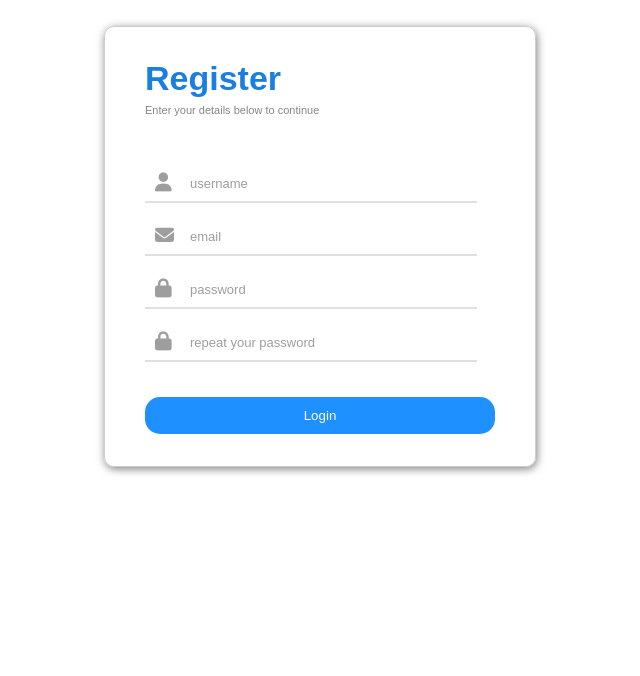
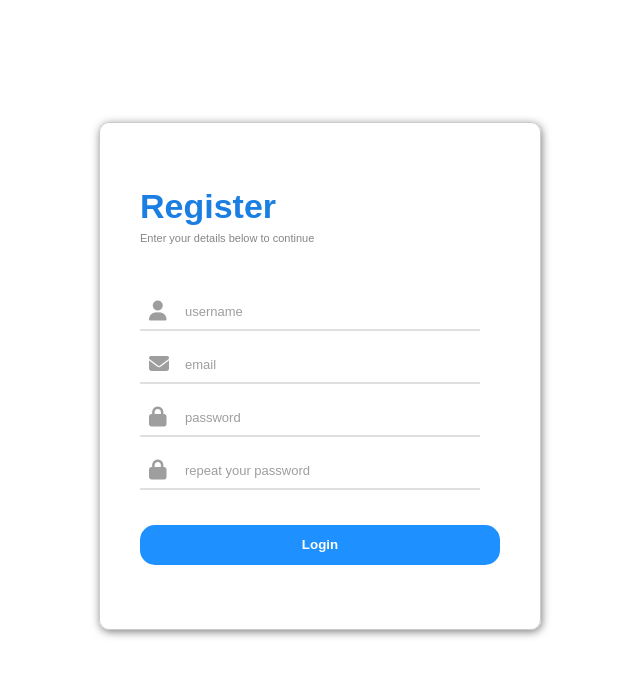
Before and after one commit to RaulG23-pixel/spend-app, a React (Create React App) app: page /register in a window 1280 px wide. Shown: the top 676 px of the page, without its empty margins (320-960 px from the left). Built offline with nearby package versions, Linux system fonts and the light colour scheme.

Commit message:
modificaciones al modulo de login y registro

```diff
--- a/src/components/home/About.js
+++ b/src/components/home/About.js
@@ -21,7 +21,7 @@ function About() {
             nisi. Donec laoreet nisi vitae felis pulvinar, Duis fringilla
             laoreet metus eu pellentesque.
           </p>
-          <NavLink to="/dashboard" className="btn_landing btn_about">
+          <NavLink to="/login" className="btn_landing btn_about">
             Get started
           </NavLink>
         </div>
--- a/src/components/home/Hero.js
+++ b/src/components/home/Hero.js
@@ -79,7 +79,7 @@ function Hero() {
         <div className="hero__text">
           <h1>Spend analytics with one click</h1>
           <p>Explore a new definition of data visualization with our tools</p>
-          <NavLink className="btn_landing btn_hero" to="/dashboard">
+          <NavLink className="btn_landing btn_hero" to="/login">
             Get started
           </NavLink>
         </div>
--- a/src/index.css
+++ b/src/index.css
@@ -98,91 +98,9 @@ main h1 {
   font-size: 65px;
 }
 
-/*CARD*/
-.login_card {
-  border: 1px solid #ccc;
-  margin: 1.6rem auto;
-  width: min(68%, 350px);
-  padding: 2rem 2.5rem;
-  border-radius: 10px;
-  height: auto;
-  box-shadow: 1px 2px 8px rgba(0, 0, 0, 0.5);
-}
-.card_header {
-  margin-bottom: 3rem;
-}
-.card_header h3 {
-  color: rgb(27, 126, 226);
-  font-size: 34px;
-  margin: 0 0 2px 0;
-  text-align: left;
-}
 
-.card_header span {
-  font-size: 11px;
-  color: rgb(134, 134, 134);
-  top: 30px;
-}
-span.header_error {
-  color: red;
-  font-size: 13px;
-  display: block;
-  margin-top: 2px;
-}
 
-.form_group {
-  display: block;
-  margin-bottom: 1rem;
-}
-.form_input {
-  position: relative;
-}
-.icon_helper {
-  position: absolute;
-  color: rgb(158, 158, 158);
-  padding: 6px;
-  font-size: 19px;
-  left: 4px;
-}
-.error {
-  font-size: 12px;
-  color: red;
-  margin: 8px;
-}
-
-.form_control {
-  border: none;
-  border-bottom: 2px solid rgb(224, 224, 224);
-  padding: 10px 0 10px 45px;
-  outline: none;
-  font-size: 13px;
-  transition: all 0.4s ease;
-  width: 82%;
-}
-input:focus {
-  border-bottom: 2px solid dodgerblue;
-}
-::placeholder {
-  color: rgb(158, 158, 158);
-}
-.btn_submit {
-  border: none;
-  border-radius: 15px;
-  background: dodgerblue;
-  color: white;
-  display: block;
-  width: 100%;
-  cursor: pointer;
-  height: 37px;
-  margin-top: 2.2rem;
-  font-weight: 500;
-  outline: none;
-  transition: all 0.3s cubic-bezier(0.165, 0.2, 0.75, 1);
-}
-.btn_submit:hover {
-  background: rgb(16, 80, 143);
-}
-
+/*Spinner loader*/
 .loaderContainer {
   width: 100%;
   height: 600px;
--- a/src/pages/Login.js
+++ b/src/pages/Login.js
@@ -3,6 +3,8 @@ import { Redirect } from "react-router-dom";
 import useForm from "../helpers/useForm";
 import validateInfo from "../helpers/validate";
 import { logIn } from "../services/userService";
+import { setAccessToken } from "../utils/utils";
+import "./css/login.css";
 
 function Login() {
   const [isLogged, setIsLogged] = useState(false);
@@ -12,13 +14,15 @@ function Login() {
     useForm(validateInfo);
 
   useEffect(() => {
+    console.log(user);
     if (isSubmitted && user) {
       setIsLoading(true);
+
       logIn(user)
         .then((res) => {
           const { data } = res;
           if (data.code === 200) {
-            localStorage.setItem("access_token", data.access_token);
+            setAccessToken(data.access_token);
             setIsLoading(false);
             setIsLogged(true);
           }
--- a/src/pages/Register.js
+++ b/src/pages/Register.js
@@ -3,15 +3,39 @@ import useForm from "../helpers/useForm";
 import validateInfo from "../helpers/validate";
 import { Redirect } from "react-router-dom";
 import { createUser } from "../services/userService";
+import { setAccessToken } from "../utils/utils";
 
 function Register() {
   const [isRegistered, setIsRegistered] = useState(false);
   const [isLoading, setIsLoading] = useState(false);
+  const [errorHeader, setErrorHeader] = useState(false);
+  const [registeredUser, setRegisteredUser] = useState(null);
   const { handleSubmit, handleKeyUp, errors, isSubmitted, user } =
     useForm(validateInfo);
 
-  if (isRegistered) {
-    return <Redirect to="/dashboard" />;
+  useEffect(() => {
+    if (user && isSubmitted) {
+      setIsLoading(true);
+      createUser(user)
+        .then((res) => {
+          const { data } = res;
+          if (data.code === 201) {
+            setAccessToken(data.access_token);
+            setIsLoading(false);
+            setIsRegistered(true);
+            console.log(data);
+          }
+          if (data.code === 401) {
+            setErrorHeader(data.message);
+            setIsLoading(false);
+          }
+        })
+        .catch((error) => console.log(error));
+    }
+  }, [user, isSubmitted]);
+
+  if (isRegistered && registeredUser) {
+    //return <Redirect to="/dashboard" />;
   }
   if (isLoading) {
     return (
@@ -29,6 +53,7 @@ function Register() {
       <div className="card_header">
         <h3>Register</h3>
         <span>Enter your details below to continue</span>
+        <span>{errorHeader}</span>
       </div>
       <form onSubmit={handleSubmit}>
         <div className="form_group">
--- /dev/null
+++ b/src/pages/css/login.css
@@ -0,0 +1,94 @@
+/*CARD*/
+.login_card {
+    border: 1px solid #ccc;
+    margin: 7.6rem auto 0 auto;
+    width: min(68%, 360px);
+    padding: 4rem 2.5rem;
+    border-radius: 10px;
+    height: auto;
+    box-shadow: 1px 2px 8px rgba(0, 0, 0, 0.5);
+}
+
+.card_header {
+    margin-bottom: 3rem;
+}
+
+.card_header h3 {
+    color: rgb(27, 126, 226);
+    font-size: 34px;
+    margin: 0 0 2px 0;
+    text-align: left;
+}
+
+.card_header span {
+    font-size: 11px;
+    color: rgb(134, 134, 134);
+    top: 30px;
+}
+
+span.header_error {
+    color: red;
+    font-size: 13px;
+    display: block;
+    margin-top: 7px;
+}
+
+.form_group {
+    display: block;
+    margin-bottom: 1rem;
+}
+
+.form_input {
+    position: relative;
+}
+
+.icon_helper {
+    position: absolute;
+    color: rgb(158, 158, 158);
+    padding: 6px;
+    font-size: 20px;
+    left: 3px;
+}
+
+.error {
+    font-size: 12px;
+    color: red;
+    margin: 8px;
+}
+
+.form_control {
+    border: none;
+    border-bottom: 2px solid rgb(224, 224, 224);
+    padding: 10px 0 10px 45px;
+    outline: none;
+    font-size: 13px;
+    transition: all 0.4s ease;
+    width: 82%;
+}
+
+input:focus {
+    border-bottom: 2px solid dodgerblue;
+}
+
+::placeholder {
+    color: rgb(158, 158, 158);
+}
+
+.btn_submit {
+    border: none;
+    border-radius: 15px;
+    background: dodgerblue;
+    color: white;
+    display: block;
+    width: 100%;
+    cursor: pointer;
+    height: 40px;
+    margin-top: 2.2rem;
+    font-weight: 600;
+    outline: none;
+    transition: all 0.3s cubic-bezier(0.165, 0.2, 0.75, 1);
+}
+
+.btn_submit:hover {
+    background: rgb(16, 80, 143);
+}
--- a/src/services/userService.js
+++ b/src/services/userService.js
@@ -13,6 +13,7 @@ async function getUser(token) {
     console.error(error);
   }
 }
+
 async function logIn(user) {
   try {
     let url = globalUrl + "/login";
@@ -26,6 +27,7 @@ async function logIn(user) {
     return error;
   }
 }
+
 async function getUsers() {
   try {
     let url = globalUrl + "/user/all";
@@ -39,6 +41,7 @@ async function getUsers() {
     console.log(error);
   }
 }
+
 async function createUser(user) {
   try {
     let url = globalUrl + "/register";
@@ -50,4 +53,5 @@ async function createUser(user) {
     console.log(error);
   }
 }
+
 export { getUser, getUsers, createUser, logIn };
```
